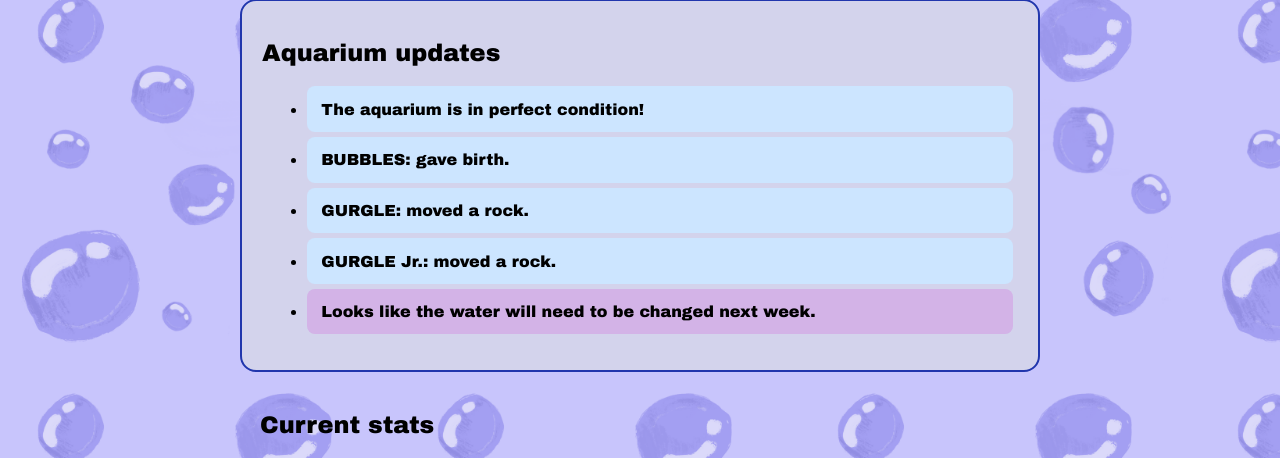
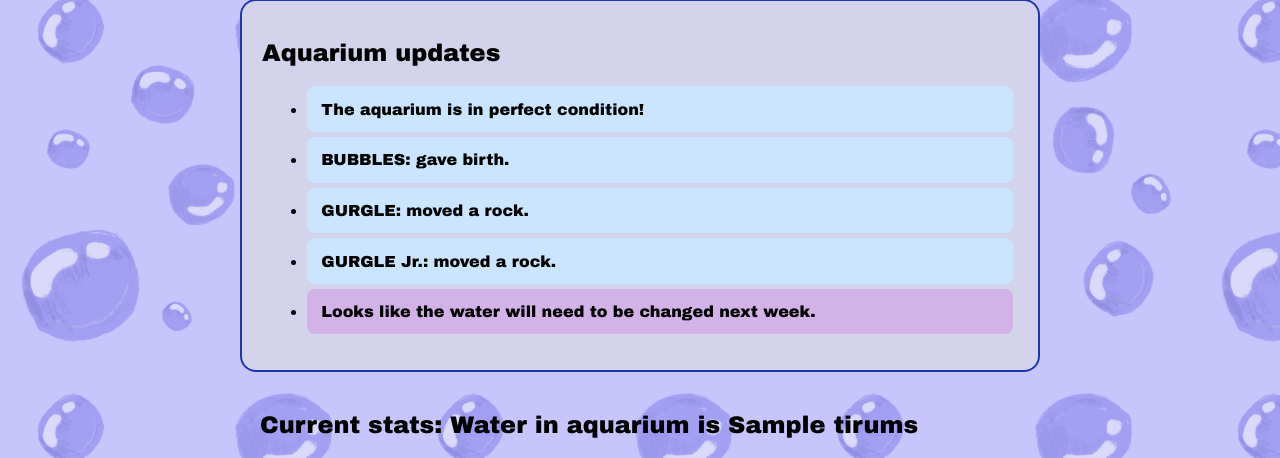
Before and after one commit to maartinjshz/Avene_Fish-e, a Flask app: template templates/Assistent.html in a window 1280 px wide. Shown: the part 428-886 px from the top of the page. Run offline with Flask 2, Linux system fonts and the light colour scheme; the template is opened without the code that fills it: most values are stand-ins (such as "Sample title", 1, 10 or a date in 2020).

Commit message:
Update Assistent.html

```diff
--- a/templates/Assistent.html
+++ b/templates/Assistent.html
@@ -30,7 +30,7 @@
   </ul>
 </div>
 <div id="AI">
-  <h2>Current stats</h2>
+  <h2>Current stats: Water in aquarium is {{tirums}} </h2>
   <img style="border-radius: 50px; width: 100%;" src="{{atelaLink}}" alt="AI">
 
 </div>
```
